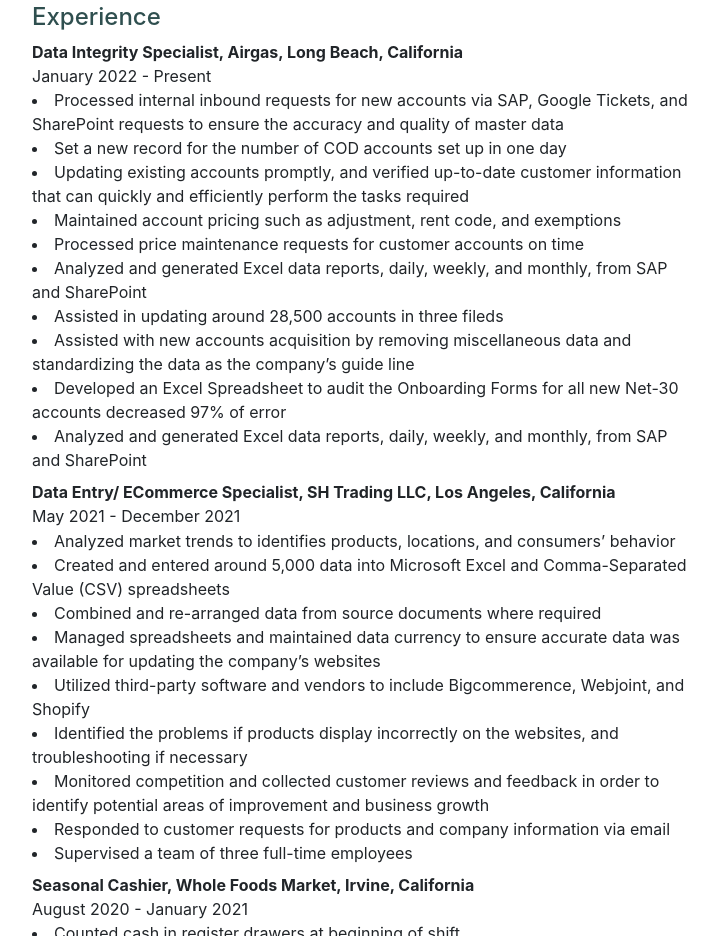
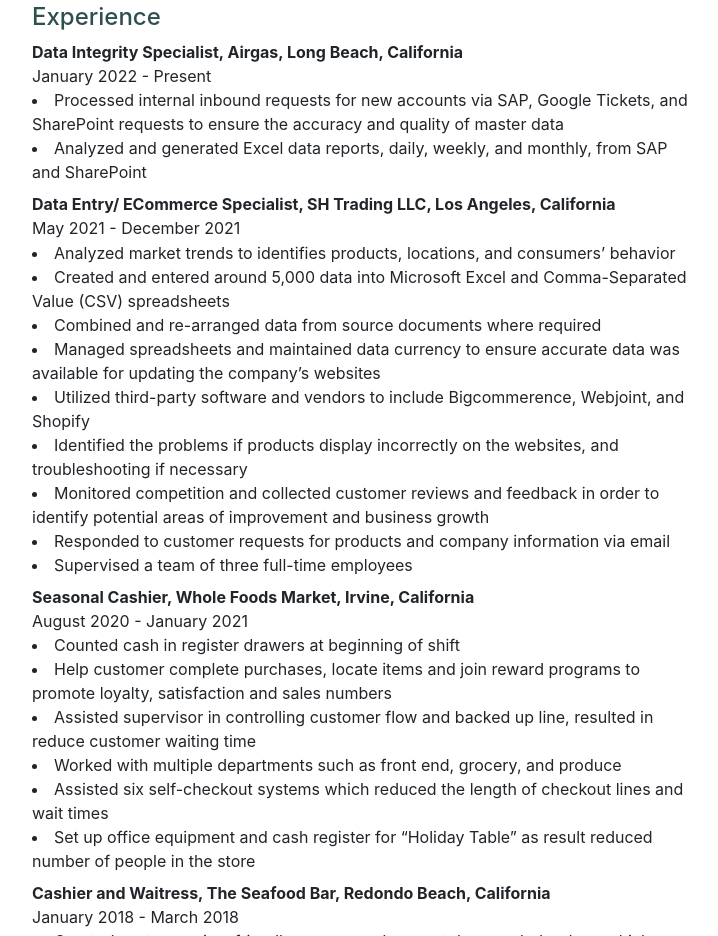
Before and after one commit to MalenaHuy/resume-3, a plain HTML site: page index.html in a window 1280 px wide. Shown: the part 1060-1996 px from the top of the page, without its empty margins (133-851 px from the left). Drawn offline with nearby package versions, Linux system fonts and the light colour scheme; a web font is replaced by a local one.

```diff
--- a/index.html
+++ b/index.html
@@ -71,15 +71,6 @@
         <p class="smallMargin">January 2022 - Present</p>
         <li>Processed internal inbound requests for new accounts via SAP, Google Tickets, and SharePoint requests to ensure the
             accuracy and quality of master data</li>
-        <li>Set a new record for the number of COD accounts set up in one day</li>
-        <li>Updating existing accounts promptly, and verified up-to-date customer information that can quickly and efficiently perform
-            the tasks required</li>
-        <li>Maintained account pricing such as adjustment, rent code, and exemptions</li>
-        <li>Processed price maintenance requests for customer accounts on time</li>
-        <li>Analyzed and generated Excel data reports, daily, weekly, and monthly, from SAP and SharePoint</li>
-        <li>Assisted in updating around 28,500 accounts in three fileds</li>
-        <li>Assisted with new accounts acquisition by removing miscellaneous data and standardizing the data as the company’s guide line</li>
-        <li>Developed an Excel Spreadsheet to audit the Onboarding Forms for all new Net-30 accounts decreased 97% of error</li>
         <li class="smallMargin2">Analyzed and generated Excel data reports, daily, weekly, and monthly, from SAP and SharePoint</li>
 
         <p class="smallMargin"><b>Data Entry/ ECommerce Specialist, SH Trading LLC, Los Angeles, California</b></p>
```
